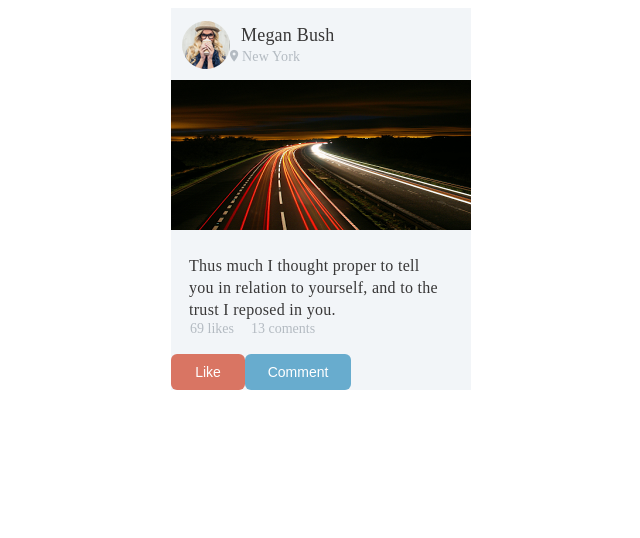
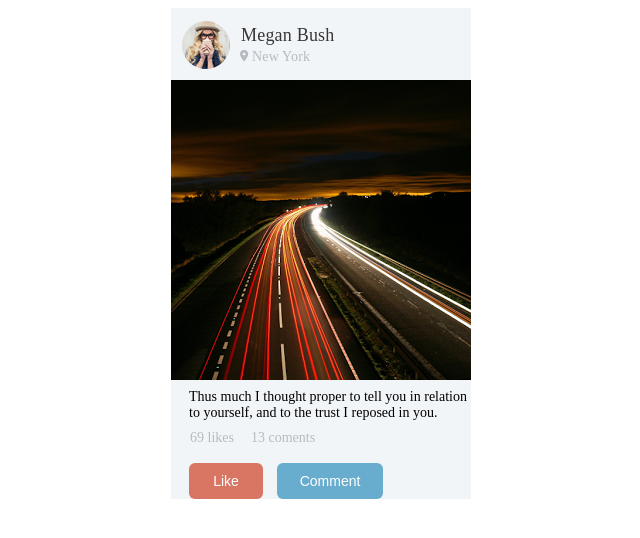
Before and after one commit to OlexandrNaumenko/UiKit, a plain HTML site: page index.html in a window 1280 px wide. Shown: the whole page, without its empty margins (319-959 px from the left). Drawn offline with Linux system fonts and the light colour scheme.

Commit message:
- width, height for img; + .post

```diff
--- a/css/social.css
+++ b/css/social.css
@@ -2,71 +2,85 @@
 body {
     font-family: Cabin-SemiBold;
 }
-#page {
+.post {
     background: #f2f5f8 none repeat scroll 0 0;
     margin: 0 auto;
     width: 300px;
 }
-#header {
+.post .header {
     height: 72px;
     width: 300px;
 }
-.logo {
+
+
+
+.post .avatar {
     float: left;
+    padding-top: 13px;
     padding-left: 11px;
-    padding-top: 13px;
 }
-.name {
+
+.post .name {
     color: #383737;
     font-size: 18px;
     letter-spacing: 0.2px;
     padding-left: 70px;
     padding-top: 17px;
 }
-.city {
+
+.post .city {
     color: #b4bbc2;
     font-size: 14px;
     letter-spacing: 0.17px;
     padding-top: 3px;
+    margin-left: 69px;
 }
-.text {
+
+.post .content{
+    overflow: hidden;
+    max-height:300px;
+
+}
+.post.text {
     color: #383737;
     font-size: 16px;
     height: 66px;
     letter-spacing: 0.3px;
     line-height: 22px;
-    padding-left: 18px;
     padding-top: 12px;
     width: 249px;
 }
-#footer {
+.post .footer {
     font-size: 14px;
     padding-top: 9px;
+    padding-left: 18px;
 }
-.action {
+.post .action {
+    padding-top: 9px;
     color: #b4bbc2;
 }
 .like {
     float: left;
-    padding-left: 19px;
+    padding-left: 1px;
     padding-right: 17px;
 }
-.social_buttons {
+.post .social_buttons {
     padding-top: 17px;
 }
-.for_button {
+.post .for_button {
     border-style: none;
     color: #ffffff;
     font-size: 14px;
 }
-#like_button {
+.post .like_button {
     background-color: #d97563;
     border-radius: 6px;
     float: left;
     height: 36px;
     width: 74px;
+    margin-right: 14px;
 }
-#comment_button {
+.post .comment_button {
     background-color: #68acce;
     border-radius: 6px;
     height: 36px;
--- a/index.html
+++ b/index.html
@@ -5,24 +5,25 @@
     <title>Social</title>
     <link rel="stylesheet" type="text/css" href="css/social.css">
     <link rel="stylesheet" type="text/css" href="css/material-design-iconic-font.min.css">
+
 </head>
 <body>
-<div id="page">
-    <div id="header">
-        <div class="logo">
+<div class="post">
+    <div class="header">
+        <div class="avatar">
             <img src="images/logo.png" width="48" height="48">
         </div>
         <div class="name">
             Megan Bush
         </div>
-        <div class="city">
+        <div class="city contact">
             <i class="zmdi zmdi-pin"></i> New York
         </div>
     </div>
-    <div id="content">
-        <img src="images/unnamed.png" height="150" width="300">
+    <div class="content">
+        <img src="images/unnamed.png">
     </div>
-    <div id="footer">
+    <div class="footer">
         <div class="text">
             Thus much I thought proper to tell
             you in relation to yourself, and to
@@ -36,10 +37,10 @@
         </div>
         <div class="social_buttons">
             <div>
-                <button type="button" name="like_button" id="like_button" class="for_button">Like</button>
+                <button type="button" name="like_button" class="like_button for_button">Like</button>
             </div>
             <div>
-                <button type="button" name="comment_button" id="comment_button" class="for_button">Comment</button>
+                <button type="button" name="comment_button" class="comment_button for_button">Comment</button>
             </div>
         </div>
     </div>
```
